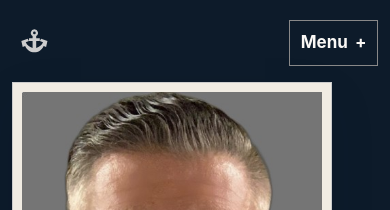
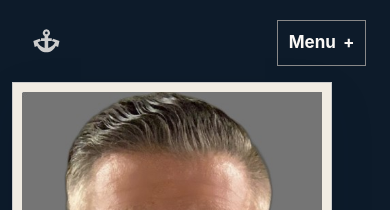
Before and after one commit to portussophia/portussophia-founder, a Jekyll site: the page built from index.md, in a window 390 px wide. Shown: the top 210 px of the page. Built offline with Jekyll 4.4.1, drawn with Linux system fonts in a browser that asks for light colours.

```diff
--- a/assets/css/site.css
+++ b/assets/css/site.css
@@ -145,8 +145,10 @@ a:hover {
   display: flex;
   align-items: center;
   justify-content: space-between;
+  width: 100%;
   min-height: 6rem;
   gap: 2rem;
+  padding-inline: clamp(0.75rem, 2vw, 1.5rem);
 }
 
 .site-identity {
```
